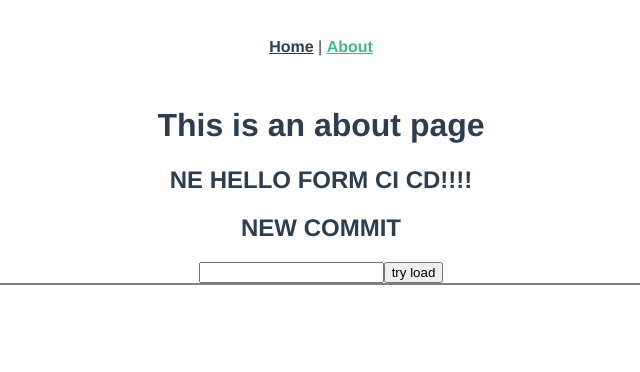
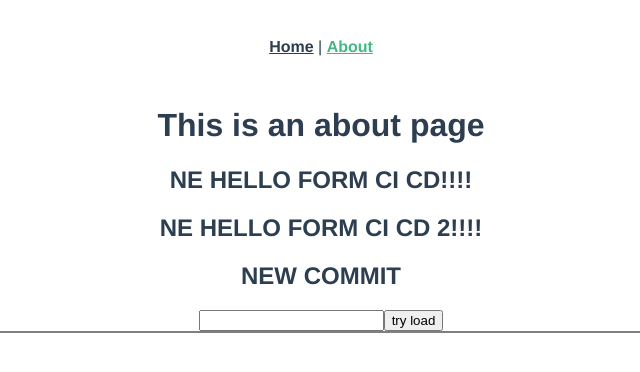
Before and after one commit to Demonstr66/TeamWatcherClient, a Vue app: page /about in a window 1280 px wide. Shown: the top 372 px of the page, without its empty margins (319-959 px from the left). Built offline with nearby package versions, Linux system fonts and the light colour scheme.

Commit message:
init ci/cd -2

```diff
--- a/src/views/AboutView.vue
+++ b/src/views/AboutView.vue
@@ -2,6 +2,7 @@
   <div class="about">
     <h1>This is an about page</h1>
     <h2>NE HELLO FORM CI CD!!!!</h2>
+    <h2>NE HELLO FORM CI CD 2!!!!</h2>
     <h2>NEW COMMIT</h2>
     <input v-model="req" type="text" />
     <button @click="getData">try load</button>
```
